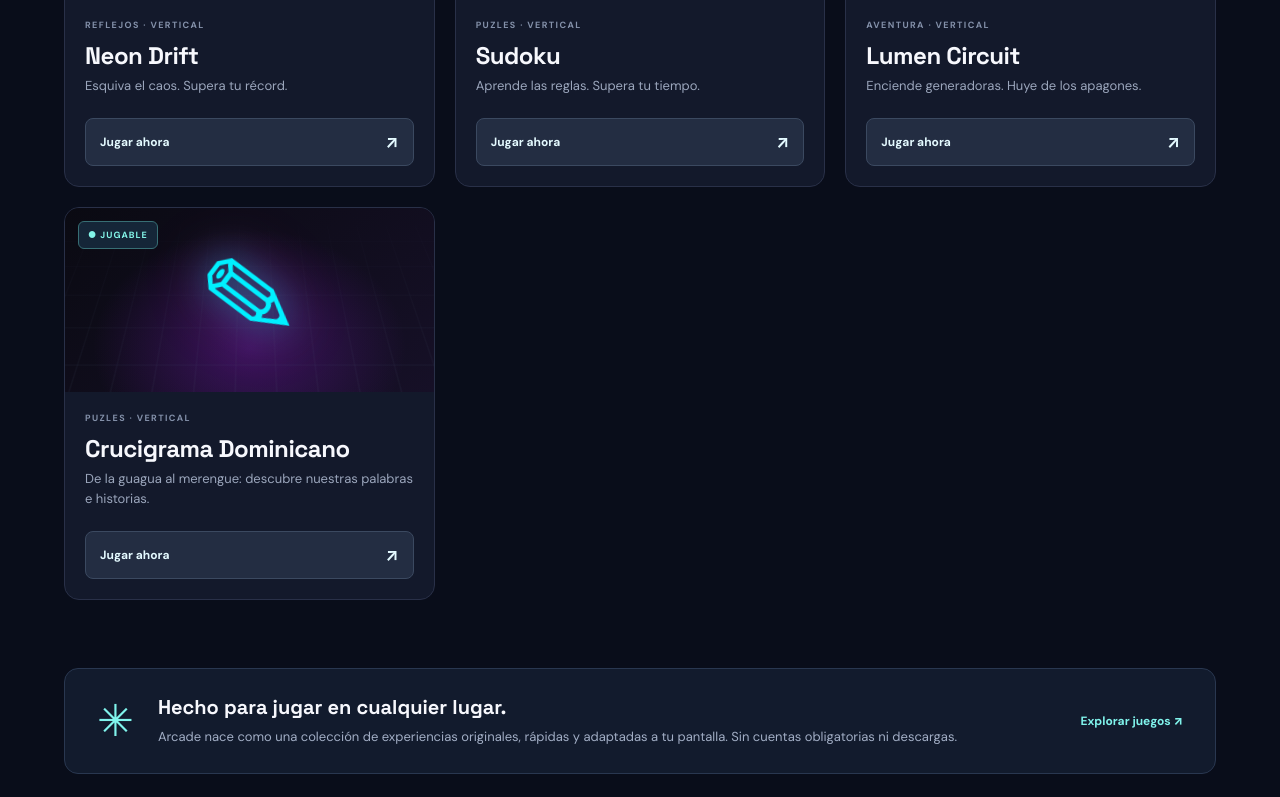
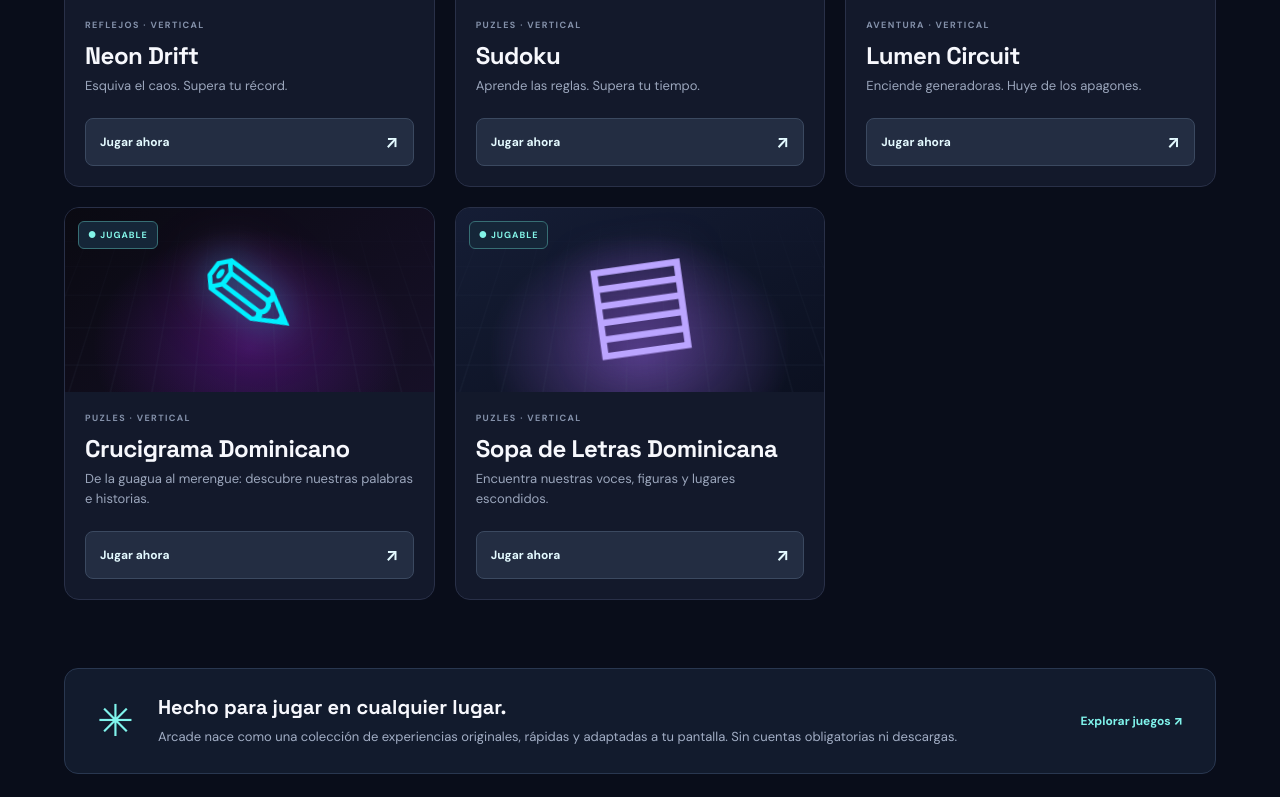
Before and after one commit to omarsantanar/Arcade, a React (Vite) app: page / in a window 1280 px wide. Shown: the part 971-1768 px from the top of the page. Built offline with nearby package versions, Linux system fonts and the light colour scheme.

Commit message:
feat(wordsearch): integrate fifth playable Arcade title and distinct instructions

```diff
--- a/src/games/registry.ts
+++ b/src/games/registry.ts
@@ -17,6 +17,11 @@ export const catalog: readonly GameManifest[] = [
     id: 'crucigrama-dominicano', title: 'Crucigrama Dominicano',
     tagline: 'De la guagua al merengue: descubre nuestras palabras e historias.',
     category: 'puzles', available: true, accent: 'cyan', symbol: '✎', orientation: 'portrait',
+  },
+  {
+    id: 'sopa-letras-dominicana', title: 'Sopa de Letras Dominicana',
+    tagline: 'Encuentra nuestras voces, figuras y lugares escondidos.',
+    category: 'puzles', available: true, accent: 'violet', symbol: '▤', orientation: 'portrait',
   },
 ];
 
@@ -41,5 +46,9 @@ export async function loadGame(id: string): Promise<GameFactory> {
     const module = await import('./crucigrama/Crossword');
     return module.createDominicanCrossword;
   }
+  if (id === 'sopa-letras-dominicana') {
+    const module = await import('./sopa-letras/WordSearch');
+    return module.createDominicanWordSearch;
+  }
   throw new Error(`Juego no disponible: ${id}`);
 }
```
